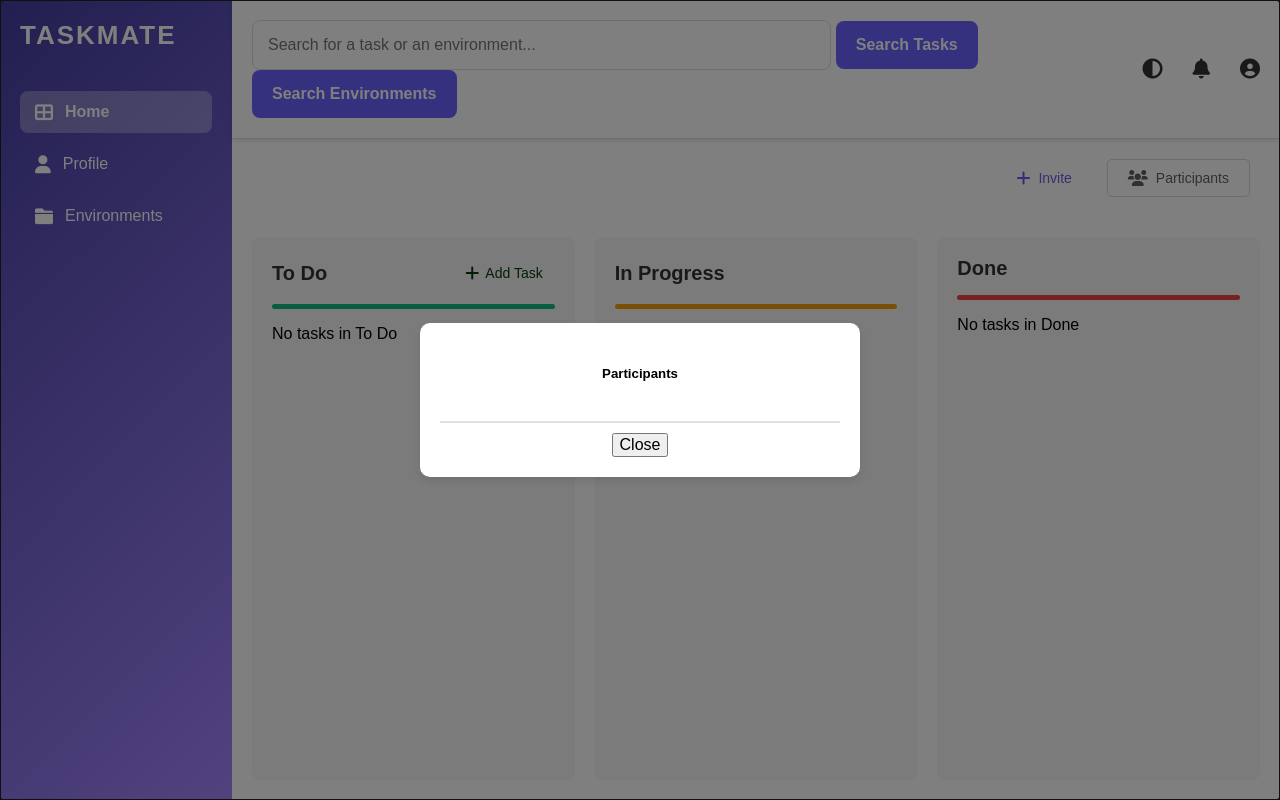
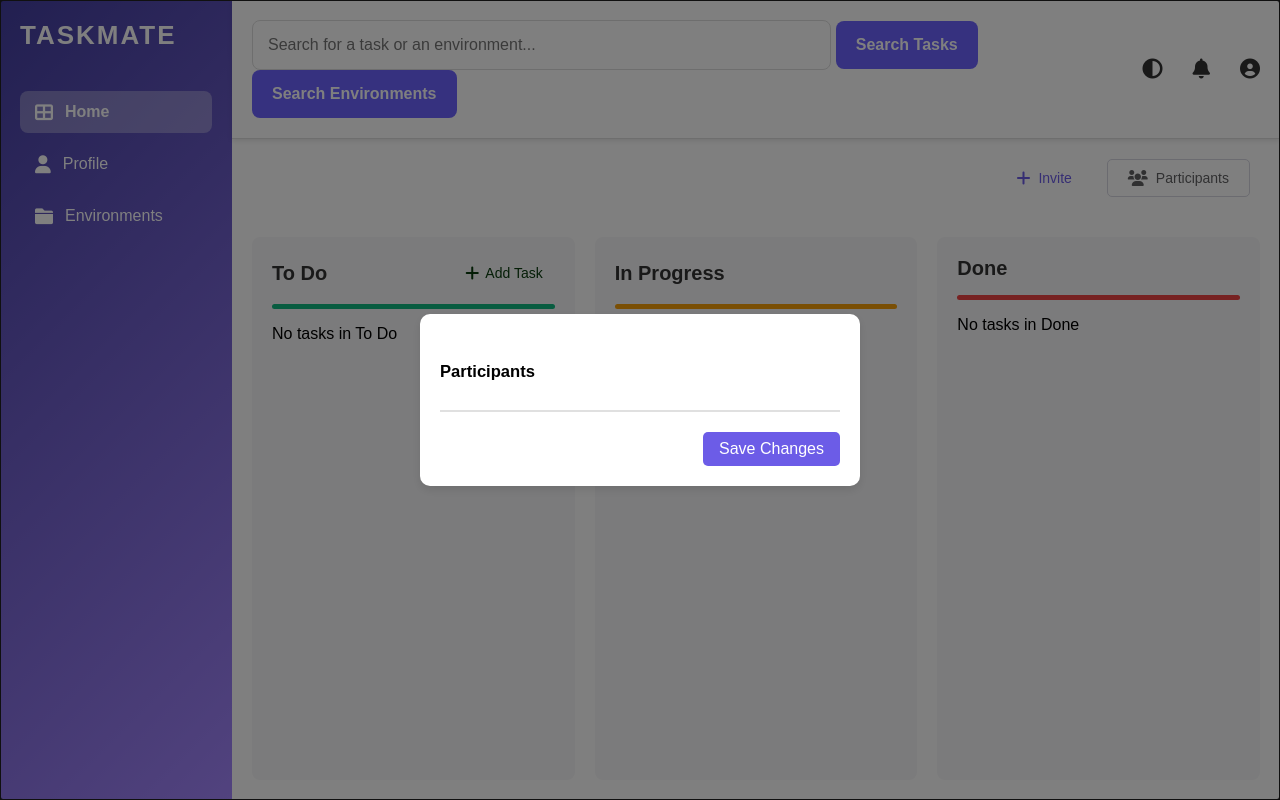
Before and after one commit to 17-doha/TaskMate-Project, a Django app: page /environment/ in a window 1280 px wide, after a click on "Participants". Run offline with Django 5.2, Linux system fonts and the light colour scheme; data that the repository does not hold is empty.

Commit message:
Participants button a5erannnnnn

```diff
--- a/taskmate/environment/templates/environment/index.html
+++ b/taskmate/environment/templates/environment/index.html
@@ -5,6 +5,7 @@
 
 <style>
 /* Title Styling */
+
 h1 {
   font-size: 35px;
   font-weight: bold;
@@ -87,21 +88,98 @@ h1 {
 }
 
 /* Fix for older browsers or custom styles interfering */
+/* Modal styling */
 .modal {
-  display: flex !important; /* Force modal display */
-  align-items: center; /* Center vertically */
-  justify-content: center; /* Center horizontally */
+  display: flex !important;
+  align-items: center;
+  justify-content: center;
 }
 
-/* Adjust the modal backdrop opacity (background dimming) */
 .modal-backdrop {
-  opacity: 0.2 !important; /* Set a lower opacity value to make the backdrop less dark */
+  opacity: 0.2 !important;
 }
 
-/* Optional: Change modal background color for the content to make it lighter */
 .modal-content {
-  background-color: white !important; /* Ensure modal content background is white */
+  background-color: white !important;
+  padding: 20px;
+  border-radius: 8px;
 }
+
+/* Modal Header Styling */
+.modal-header {
+  display: flex;
+  justify-content: space-between;
+  align-items: center;
+  font-size: 20px;
+}
+
+/* Modal Footer */
+.modal-footer {
+  display: flex;
+  justify-content: space-between;
+  align-items: center;
+  border-top: 1px solid #ccc;
+  padding-top: 10px;
+}
+
+/* Participant Item */
+.participant-item {
+  margin-bottom: 15px;
+  padding: 10px;
+  background-color: transparent; /* Removed gray background */
+  border-radius: 5px;
+}
+
+.participant-item p {
+  display: flex;
+  justify-content: space-between;
+  align-items: center;
+}
+
+/* Accessibility Select Dropdown */
+.accessibility-select {
+  width: 150px;
+  padding: 8px;
+  margin-left: 10px;
+  border-radius: 4px;
+  border: 1px solid #ccc;
+}
+
+/* Save Button Styling */
+#saveChangesBtn {
+  background-color: #6c5ce7;
+  color: white;
+  border: none;
+  padding: 8px 16px;
+  border-radius: 5px;
+  cursor: pointer;
+}
+
+#saveChangesBtn:hover {
+  background-color: #6c5ce7;
+}
+
+/* Normal Gray Close Button Styling */
+
+.btn-close {
+  background-color: #9e9b9b;
+  color: white;
+  border: none;
+  padding: 8px 16px;
+  border-radius: 5px;
+  cursor: pointer;
+  display: inline-block !important; /* Ensure it's always visible */
+  opacity: 1; /* Ensure full opacity */
+  visibility: visible; /* Ensure it's not hidden */
+}
+
+/* Optional: Remove hover effect so the button stays gray */
+.btn-close:hover {
+  background-color: #6c757d; /* Keep the same gray color when hovered */
+}
+
+
+
 
 
 </style>
@@ -129,7 +207,7 @@ h1 {
         <i class="fa fa-plus icon"></i> Invite
       </button>
       <!-- Button to trigger modal -->
-      <button class="btn btn-primary participants-btn" data-environment-id="{{ environment.environment_id }}" data-bs-toggle="modal" data-bs-target="#participantsModal">
+      <button class="participants-btn" data-environment-id="{{ environment.environment_id }}" data-bs-toggle="modal" data-bs-target="#participantsModal">
         <i class="fa fa-users icon"></i> Participants
       </button>
 
@@ -290,22 +368,27 @@ h1 {
 
   <!-- Simple Participants Modal -->
 
+    <!-- Modal HTML -->
     <div class="modal fade" id="participantsModal" tabindex="-1" aria-labelledby="participantsModalLabel" aria-hidden="true">
       <div class="modal-dialog modal-dialog-centered">
-        <div class="modal-content">
-            <div class="modal-header">
+          <div class="modal-content participants-modal-content">
+              <div class="modal-header participants-modal-header">
                   <h5 class="modal-title" id="participantsModalLabel">Participants</h5>
                   <button type="button" class="btn-close" data-bs-dismiss="modal" aria-label="Close"></button>
               </div>
-            <div class="modal-body" id="participantsList">
+              <div class="modal-body participants-modal-body" id="participantsList">
                   <!-- Content dynamically loaded here -->
               </div>
-            <div class="modal-footer">
-                <button type="button" class="btn btn-secondary" data-bs-dismiss="modal">Close</button>
+              <div class="modal-footer participants-modal-footer">
+                  <button type="button" class="btn-close" data-bs-dismiss="modal">Close</button>
+                  <button type="button" class="btn btn-primary" id="saveChangesBtn">Save Changes</button>
               </div>
           </div>
       </div>
   </div>
+
+
+
 
 
 
@@ -315,6 +398,8 @@ h1 {
 
 
   <!-- needed vars -->
+  <script src="https://cdn.jsdelivr.net/npm/@popperjs/core@2.11.6/dist/umd/popper.min.js"></script>
+  <script src="https://cdn.jsdelivr.net/npm/bootstrap@5.3.0-alpha1/dist/js/bootstrap.min.js"></script>
   <script>
     const environment_id = "{{ environment.environment_id }}";
     const taskCreateUrl = "{% url 'task:create_task' env_id=environment.environment_id %}";
@@ -339,6 +424,39 @@ h1 {
             });
         });
 
+        document.getElementById('saveChangesBtn').addEventListener('click', function() {
+            const participants = document.querySelectorAll('.participant-item');
+            let changes = [];
+
+            participants.forEach(participant => {
+                const participantId = participant.dataset.participantId;
+                const selectElement = participant.querySelector('.accessibility-select');
+                const newAccess = selectElement.value;
+
+                changes.push({ participantId, newAccess });
+            });
+
+            // Send changes to the backend
+            if (changes.length > 0) {
+                fetch('/save_participant_accessibility/', {
+                    method: 'POST',
+                    headers: {
+                        'Content-Type': 'application/json',
+                    },
+                    body: JSON.stringify({ changes }),
+                })
+                .then(response => response.json())
+                .then(data => {
+                    console.log('Changes saved:', data);
+                    $('#participantsModal').modal('hide');
+                })
+                .catch(error => console.error('Error saving changes:', error));
+            }
+        });
+
+
+
+
   </script>
 
   <!-- styles -->
--- a/taskmate/environment/views.py
+++ b/taskmate/environment/views.py
@@ -4,7 +4,6 @@ from .models import Environment, Table, SearchHistory, UserCanAccess
 from task.models import Task
 import json
 from django.contrib.auth.decorators import login_required
-
 
 
 # Mapping for drag-and-drop functionality
@@ -194,34 +193,45 @@ def add_environment(request):
     return render(request, 'base.html', {'environment': environment})
 
 
-from django.shortcuts import get_object_or_404, render
-from .models import UserCanAccess, Environment
-
-from django.template.loader import render_to_string
-from django.http import JsonResponse
-
 def ShowParticipants(request, environment_id):
     environment = get_object_or_404(Environment, environment_id=environment_id)
+    participants = UserCanAccess.objects.filter(environment=environment)
 
-    # Get participants
-    participants = UserCanAccess.objects.filter(
-        environment=environment,
-    )
+    if request.headers.get('x-requested-with') == 'XMLHttpRequest':
+        # Create the participant HTML dynamically
+        participants_html = ''
+        for participant in participants:
+            participants_html += f'''
+                <div class="participant-item" data-participant-id="{participant.id}">
+                    <p>{participant.user.username}
+                        <select class="form-select accessibility-select">
+                            <option value="read" {'selected' if participant.type_of_accessibility == 'Participant' else ''}>Participant</option>
+                            <option value="write" {'selected' if participant.type_of_accessibility == 'subadmin' else ''}>subadmin</option>
+                            <option value="admin" {'selected' if participant.type_of_accessibility == 'Admin' else ''}>Admin</option>
+                        </select>
+                    </p>
+                </div>
+            '''
 
-    participants_list = [user_access.user for user_access in participants]
+        # if no participants
+        if not participants.exists():
+            participants_html = "<p>There are no participants.</p>"
 
-    # Prepare context
-    if participants_list:
-        participants_html = ''.join(
-            f'<p>{participant.username} ({participant.email})</p>'
-            for participant in participants_list
-        )
-    else:
-        participants_html = "<p>There are no participants.</p>"
+        return JsonResponse({'html': participants_html})
+    return render(request, 'base.html', {'participants': participants})
 
-    # Check if the request is AJAX
-    if request.headers.get('x-requested-with') == 'XMLHttpRequest':
-        return JsonResponse({'html': participants_html})
+def save_participant_accessibility(request):
+    if request.method == 'POST':
+        data = json.loads(request.body)
+        changes = data.get('changes', [])
 
-    # For full-page render (fallback)
-    return render(request, 'base.html', {'participants_html': participants_html})
+        for change in changes:
+            participant_id = change.get('participantId')
+            new_access = change.get('newAccess')
+
+            # Find the participant and update their accessibility
+            participant = get_object_or_404(UserCanAccess, id=participant_id)
+            participant.type_of_accessibility = new_access
+            participant.save()
+
+        return JsonResponse({'success': True, 'message': 'Changes saved successfully.'})
--- a/taskmate/static/environment/css/enviroment.css
+++ b/taskmate/static/environment/css/enviroment.css
@@ -5,7 +5,7 @@ body {
     padding: 0;
     display: flex;
     height: 100vh;
-    background: #f9fafb;
+    background: #3f71a3;
 }
 
 .main-content {
```
Lines whose indentation alone changed are shown as unchanged.
